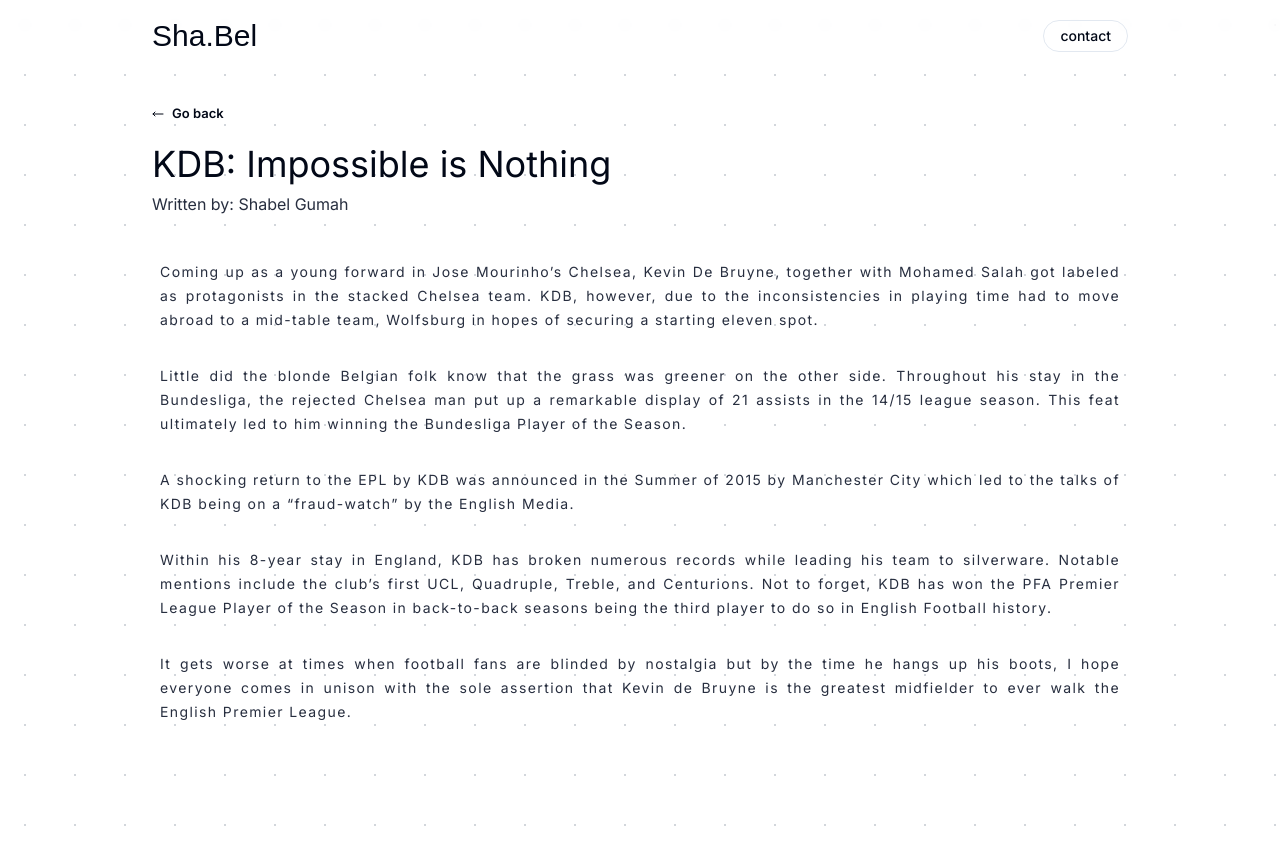
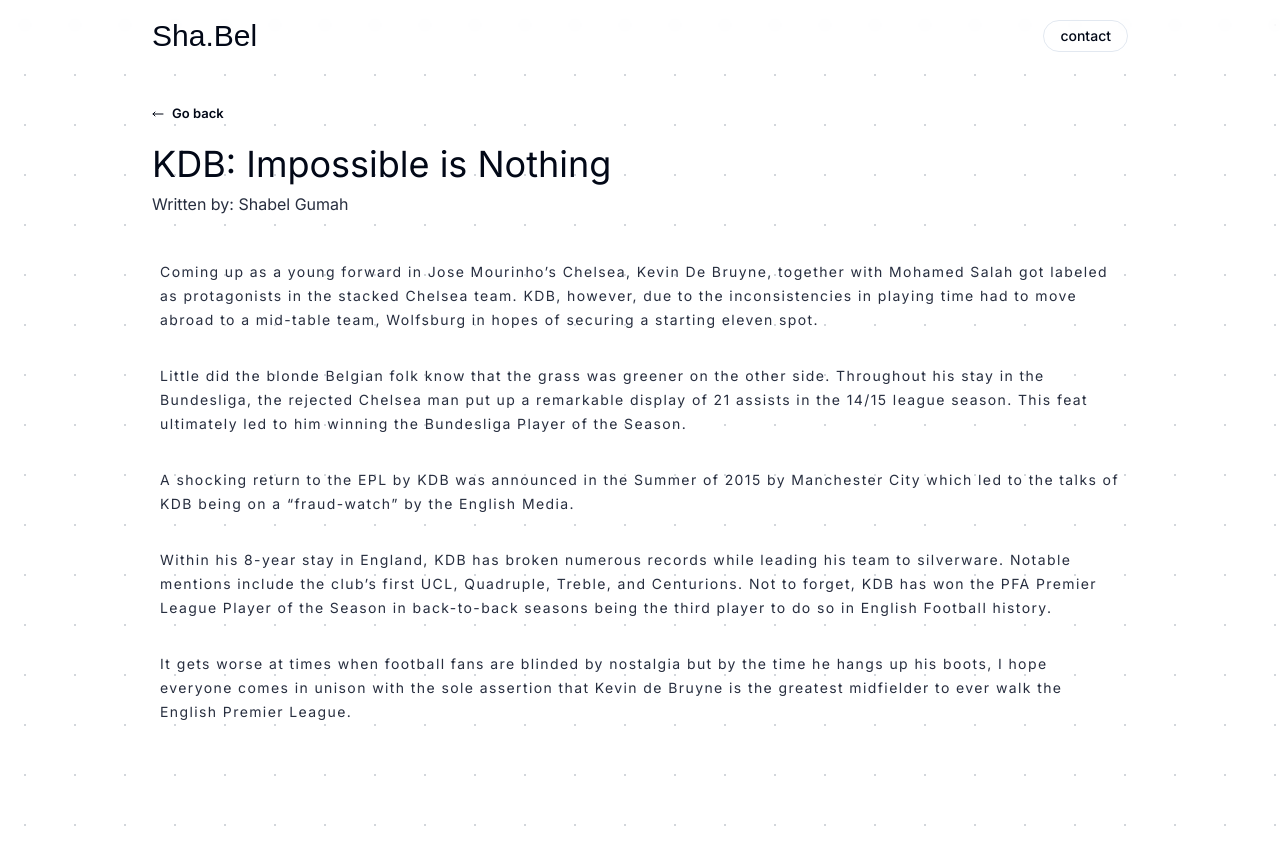
Before and after one commit to mrshabel/portfolio-updated, a Next.js app: page /blog/kdb-impossible-is-nothing in a window 1280 px wide. Built offline with nearby package versions, Linux system fonts and the light colour scheme; a web font is replaced by a local one.

Commit message:
chore: change blog text alignment

```diff
--- a/app/blog/[slug]/page.jsx
+++ b/app/blog/[slug]/page.jsx
@@ -20,7 +20,7 @@
             <section className="text-primary/90 last:pb-0">
                 {blog.content.split("\n").map((paragraph, index) => (
                     <p
-                        className="px-2 py-2 text-sm leading-6 tracking-widest text-justify"
+                        className="px-2 py-2 text-sm leading-6 tracking-widest"
                         key={index}
                     >
                         {paragraph}
--- a/components/blog-section.jsx
+++ b/components/blog-section.jsx
@@ -9,14 +9,18 @@
                     <dl>
                         <dt className="sr-only">Published on</dt>
                         <dd className="text-base font-medium leading-6 text-gray-500 dark:text-gray-400">
-              <time dateTime={blog.date}>{formatDate(blog.date)}</time>
+                            <time dateTime={blog.date}>
+                                {formatDate(blog.date)}
+                            </time>
                         </dd>
                     </dl>
                     <div className="space-y-5 xl:col-span-3">
                         <div className="space-y-6">
                             <div>
                                 <h2 className="text-2xl dark:text-gold/90 font-bold leading-8 tracking-tight">
-                  <Link href={`/blog/${blog.slug}`}>{blog.title}</Link>
+                                    <Link href={`/blog/${blog.slug}`}>
+                                        {blog.title}
+                                    </Link>
                                 </h2>
                             </div>
                             <div className="prose max-w-none text-gray-500 dark:text-gray-400">
@@ -26,7 +30,7 @@
                         <div className="text-base font-medium leading-6">
                             <Link
                                 href={`/blog/${blog.slug}`}
-                className="text-primary-500 hover:text-primary-600 dark:hover:text-gold"
+                                className="text-primary-500 text-sm hover:text-primary-600 dark:hover:text-gold"
                                 aria-label={`Read more: "${blog.title}"`}
                             >
                                 Read more &rarr;
```
Lines whose indentation alone changed are shown as unchanged.
